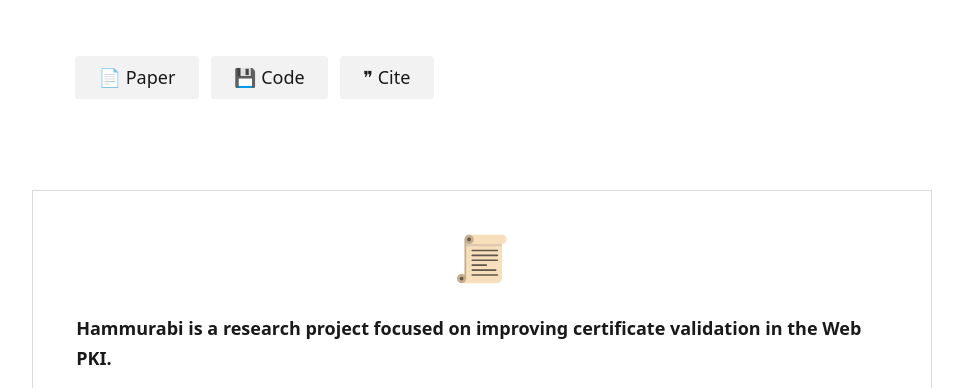
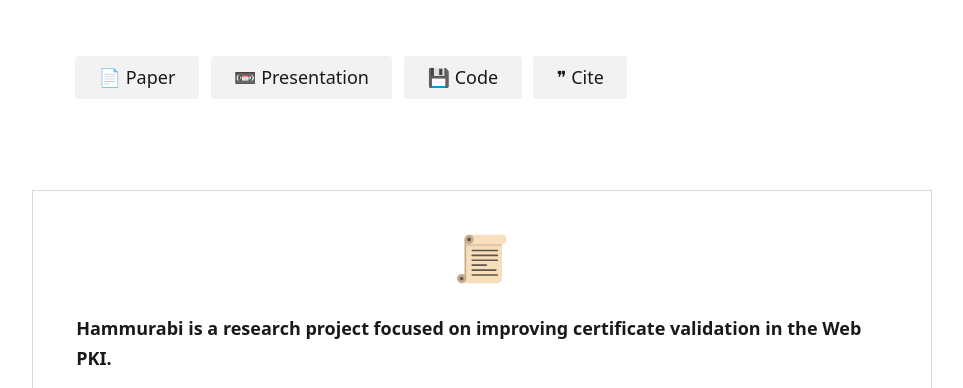
Before and after one commit to semaj/hammurabi-site, a plain HTML site: page index.html in a window 1280 px wide. Shown: the part 213-601 px from the top of the page, without its empty margins (158-1121 px from the left). Drawn offline with Linux system fonts and the light colour scheme.

Commit message:
presentation

```diff
--- a/index.html
+++ b/index.html
@@ -21,6 +21,9 @@
         <p>
         <a href="https://jameslarisch.com/pdf/hammurabi.pdf">
           <button>📄 Paper</button>
+        </a>
+        <a href="https://www.youtube.com/watch?v=U0LaQ4liMHY">
+          <button>📼 Presentation</button>
         </a>
         <a href="https://github.com/semaj/hammurabi">
           <button>💾 Code</button>
```
